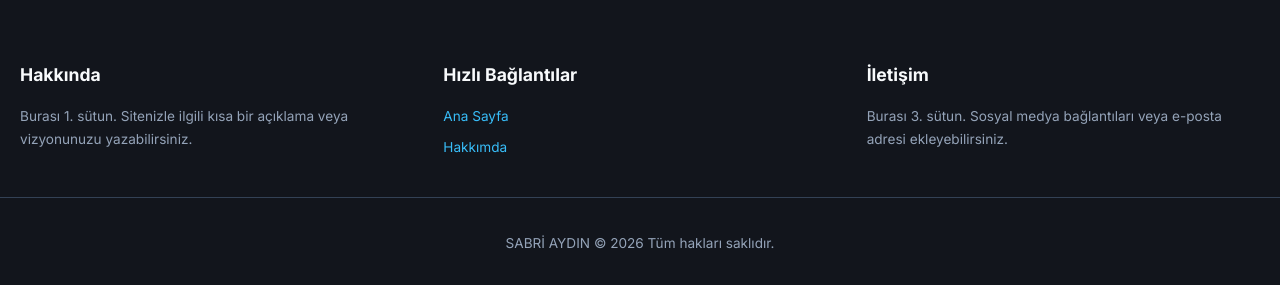
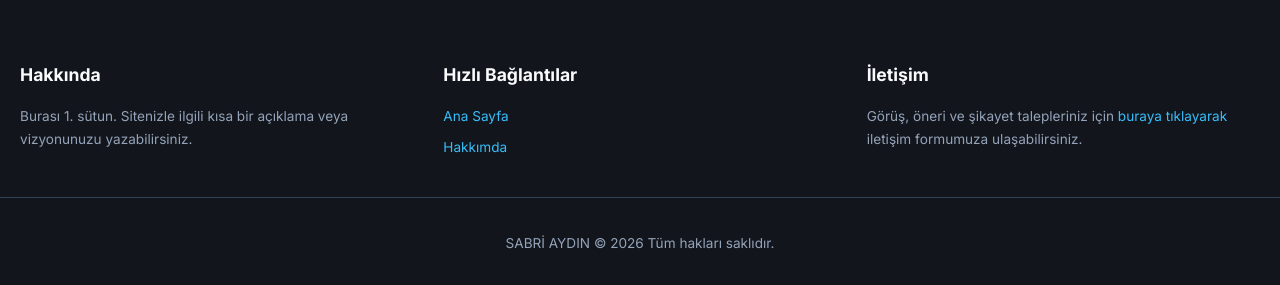
Before and after one commit to sabriaydin/blog, a Jekyll site: the page built from index.html, in a window 1280 px wide and 1346 px high. Shown: the part 1058-1343 px from the top of the window. Built offline with Jekyll 4.4.1, drawn with Linux system fonts in a browser that asks for light colours; the list of posts is cut into pages by our own code.

Commit message:
Update footer.html

```diff
--- a/_includes/footer.html
+++ b/_includes/footer.html
@@ -15,7 +15,7 @@
     </div>
     <div class="footer-col">
       <h4>İletişim</h4>
-      <p>Burası 3. sütun. Sosyal medya bağlantıları veya e-posta adresi ekleyebilirsiniz.</p>
+      <p>Görüş, öneri ve şikayet talepleriniz için <a href="/iletisim.html">buraya tıklayarak</a> iletişim formumuza ulaşabilirsiniz.</p>
     </div>
   </div>
 
```
